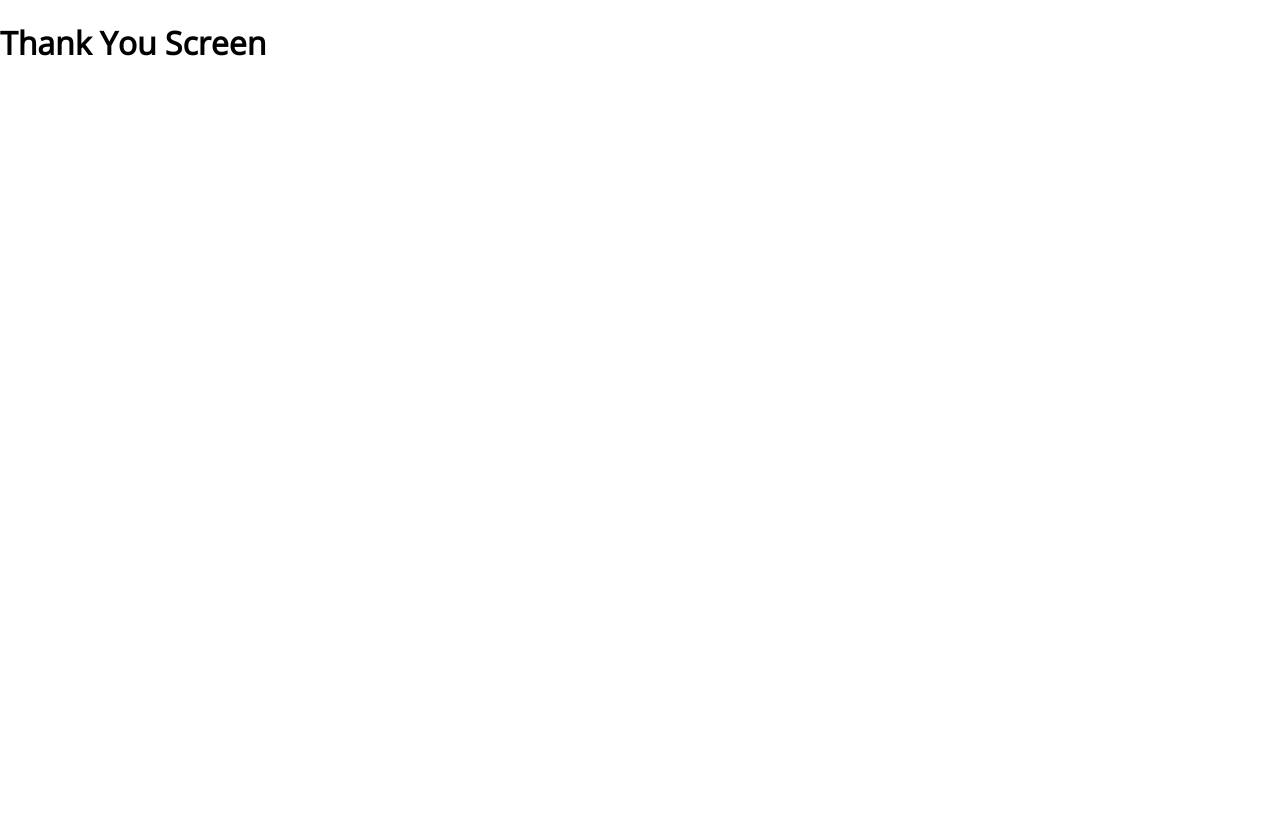
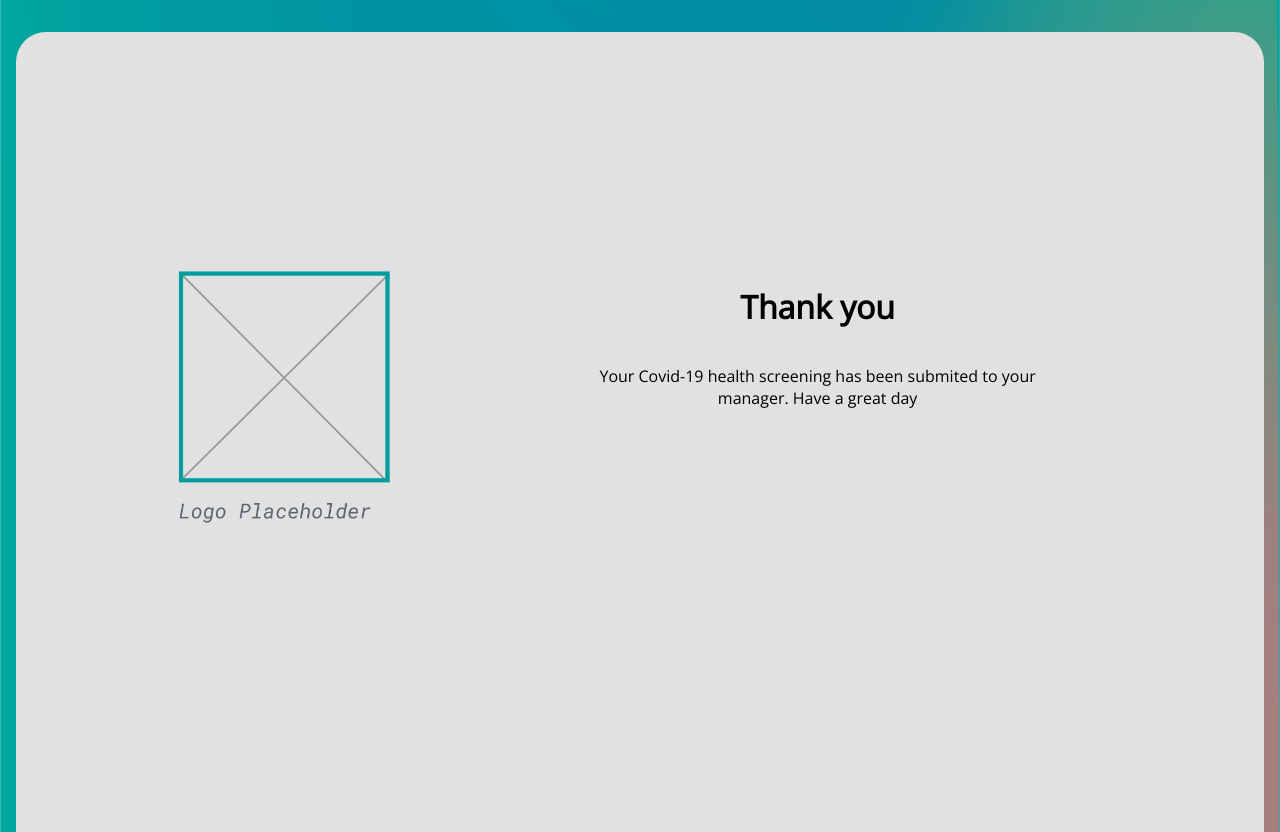
Before and after one commit to brentahrens1/covid-19-screening, a React (Create React App) app: page /thank-you in a window 1280 px wide. Before the commit the page ends 800 px from the top, so only its background shows below. Built offline with nearby package versions, Linux system fonts and the light colour scheme.

Commit message:
finishes thank you page

```diff
--- a/src/components/Home/Home.js
+++ b/src/components/Home/Home.js
@@ -9,15 +9,10 @@ import logo from '../../assets/images/logo.png'
 
 const Home = () => {
     const [ isLoaded, setIsLoaded ] = useState(false)
-    const [ isSubmitted, setIsSubmitted ] = useState(false)
     const [ isChecked1, setIsChecked1 ] = useState(false)
     const [ isChecked2, setIsChecked2 ] = useState(false)
     const [ isChecked3, setIsChecked3 ] = useState(false)
     const [ isChecked4, setIsChecked4 ] = useState(false)
-
-    const handleSubmit = () => {
-        setIsSubmitted(!isSubmitted)
-    }
 
     useEffect(() => {
         setTimeout(() => {
@@ -38,22 +33,8 @@ const Home = () => {
                                 </div>
                             </div>
                             <div>
-                                {
-                                    isSubmitted ?
-                                    (
-                                        <>
-                                        <h1>Thank you</h1>
-                                        <p>Your Covid-19 health screening has been submited to your manager. Have a great day</p>
-                                        </>
-                                    )
-                                    :
-                                    (
-                                        <>
-                                        <h1>Covid-19 Health Screening</h1>
-                                        </>
-                                    )
-                                }
-                                <form className={`${isSubmitted ? "hide" : ""}`}>
+                                <h1>Covid-19 Health Screening</h1>
+                                <form>
                                     <input type="text" />
                                     <p className="input-p">Employee Name</p>
                                     <select>
@@ -86,7 +67,7 @@ const Home = () => {
                                     </div>
                                     <p>If your response is yes to either question please notify your supervisor immediatley.</p>
                                     <p>Seek a doctors advice in addition to use this App before making any medical decisions.</p>
-                                    <button onClick={handleSubmit}>Submit</button>
+                                    <button>Submit</button>
                                 </form>
                             </div>
                         </div>
--- a/src/components/ThankYouScreen/ThankYouScreen.js
+++ b/src/components/ThankYouScreen/ThankYouScreen.js
@@ -1,7 +1,23 @@
+// scss
+import '../../sass/_thank-you-screen.scss'
+
+// logo
+import logo from '../../assets/images/logo.png'
+
 const ThankYouScreen = () => {
     return (
         <div className="thank-you-screen">
-            <h1>Thank You Screen</h1>
+            <div className="thank-you-screen__inner">
+                <div className="logo-container">
+                    <div className="logo">
+                        <img src={logo} alt="Company logo goes here" />
+                    </div>
+                </div>
+                <div className="thank-you-screen__content">
+                    <h1>Thank you</h1>
+                    <p>Your Covid-19 health screening has been submited to your manager. Have a great day</p>
+                </div>
+            </div>
         </div>
     )
 }
--- a/src/sass/_thank-you-screen.scss
+++ b/src/sass/_thank-you-screen.scss
@@ -0,0 +1,87 @@
+.thank-you-screen {
+    width: 100%;
+    height: 100%;
+    background: url('../assets/images/background.jpg');
+    background-repeat: no-repeat;
+    background-size: cover;
+    background-position: center;
+    padding-top: 2rem;
+
+    &__inner {
+        width: calc(100% - 2rem);
+        height: 100vh;
+        background: #E1E1E1;
+        border-top-left-radius: 30px;
+        border-top-right-radius: 30px;
+        margin: 0 auto;
+        padding-top: 6rem;
+        padding-left: 2rem;
+        padding-right: 2rem;
+        display: flex;
+        flex-direction: column;
+        align-items: center;
+        padding-bottom: 7rem;
+
+        .logo-container {
+            margin-top: -3rem;
+            width: 40%;
+            display: flex;
+            justify-content: center;
+            align-items: center;
+
+            .logo {
+                width: 20rem;
+                margin: 0 auto;
+
+                img {
+                    width: 100%;
+                }
+            }
+        }
+
+        .thank-you-screen__content {
+            width: 90%;
+            margin-top: 3rem;
+
+            h1 {
+                text-align: center;
+            }
+        }
+    }
+}
+
+@media (min-width: 800px) {
+    .thank-you-screen {
+
+        &__inner {
+            flex-direction: row;
+            position: relative;
+
+            .logo-container {
+
+                .logo {
+                    width: 15rem;
+
+                    img {
+                        width: 100%;
+                    }
+                }
+            }
+
+            .thank-you-screen__content {
+                width: 50%;
+                height: 100vh;
+                margin-top: -10rem;
+                display: flex;
+                flex-direction: column;
+                justify-content: center;
+                align-items: center;
+
+                h1, p {
+                    text-align: center;
+                    width: 80%;
+                }
+            }
+        }
+    }
+}
```
